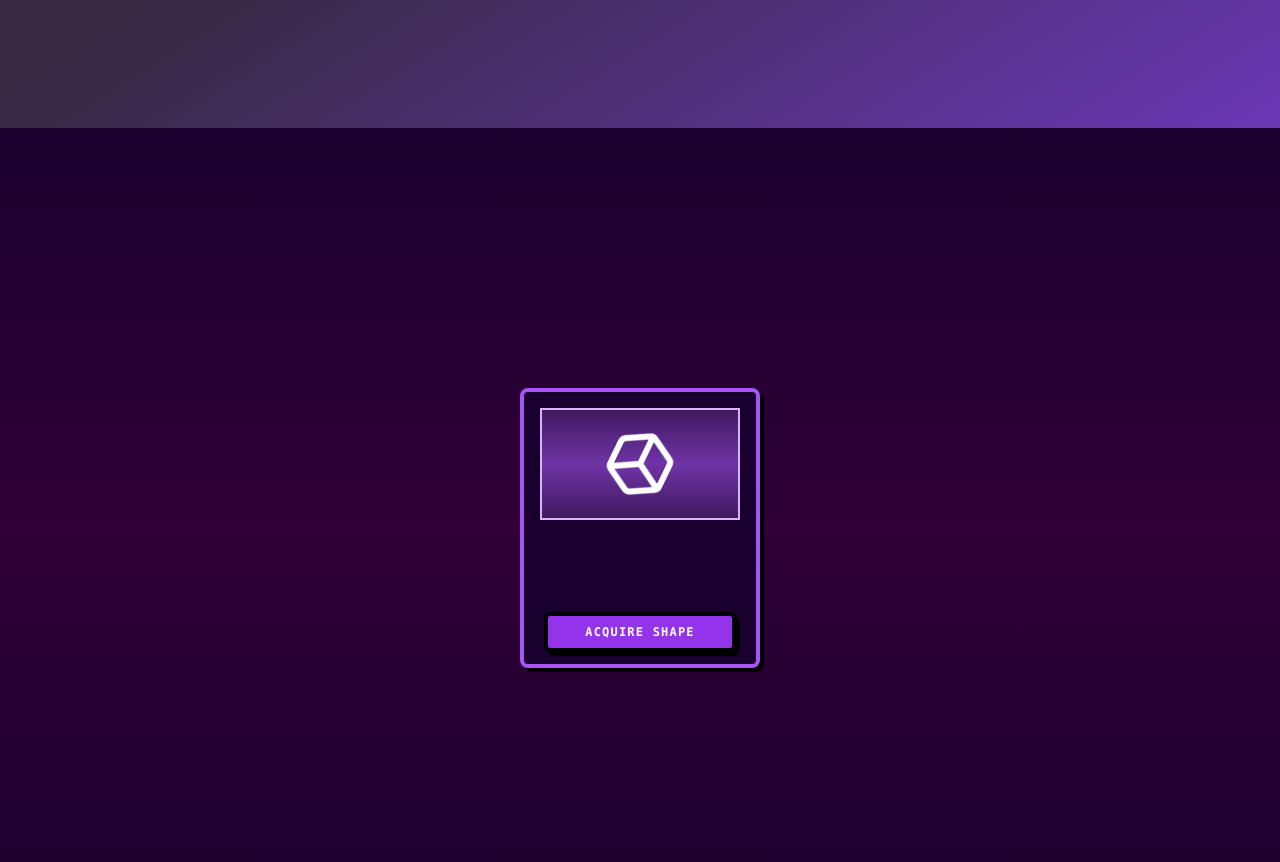
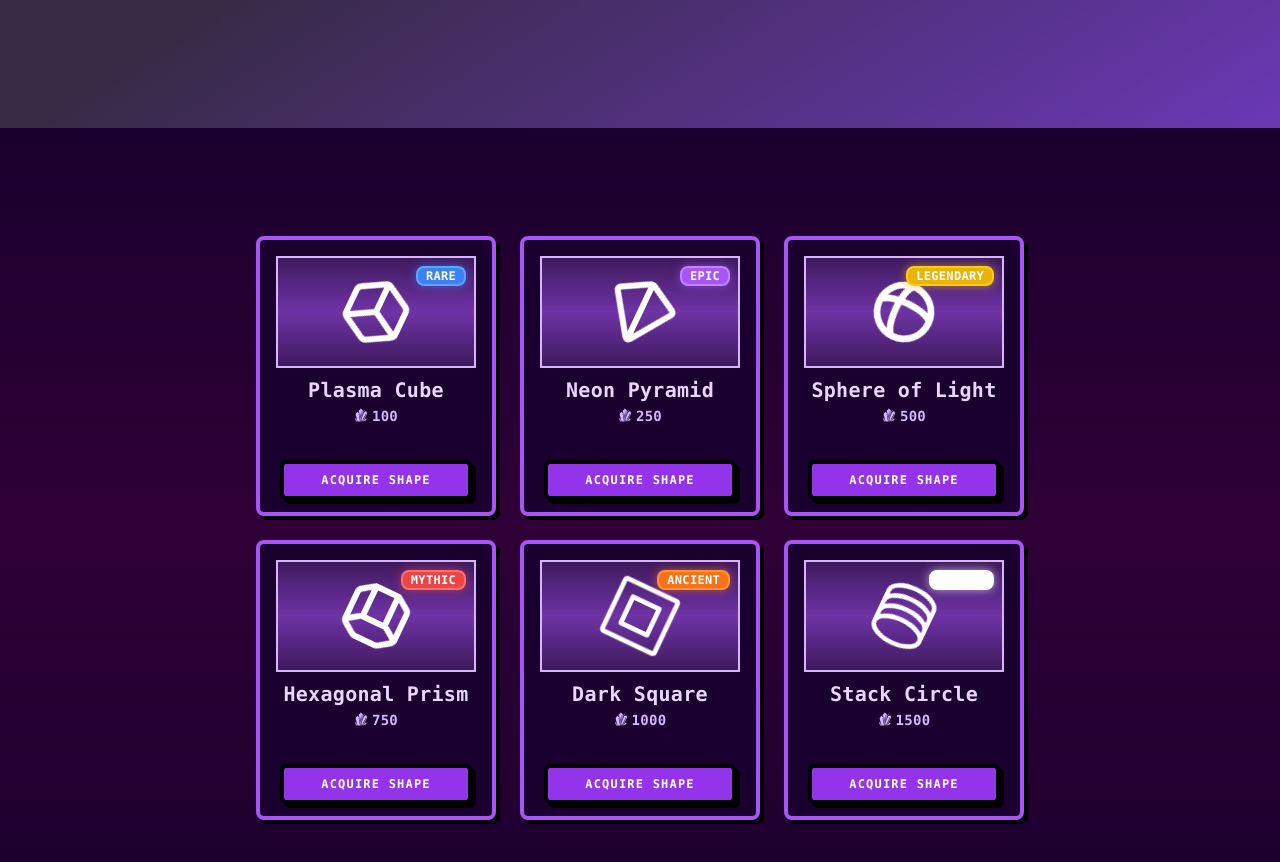
Before and after one commit to qtr-deagle/ShapeShop, a React (Vite) app: page / in a window 1280 px wide. Shown: the part 740-1602 px from the top of the page. Built offline with nearby package versions, Linux system fonts and the light colour scheme; data requests are answered from the project's data file.

Commit message:
implement ShapeListing UI and fetch shapes from JSON

```diff
--- a/package.json
+++ b/package.json
@@ -7,7 +7,8 @@
     "dev": "vite",
     "build": "vite build",
     "lint": "eslint .",
-    "preview": "vite preview"
+    "preview": "vite preview",
+    "server": "json-server --watch src/shapes.json --port 5000"
   },
   "dependencies": {
     "react": "^19.1.1",
@@ -25,6 +26,7 @@
     "eslint-plugin-react-hooks": "^5.2.0",
     "eslint-plugin-react-refresh": "^0.4.20",
     "globals": "^16.3.0",
+    "json-server": "^1.0.0-beta.3",
     "postcss": "^8.5.6",
     "tailwindcss": "^3.4.17",
     "vite": "^7.1.2"
--- a/src/App.jsx
+++ b/src/App.jsx
@@ -1,14 +1,15 @@
 import './App.css';
 import NavBar from './components/NavBar';
 import Hero from './components/Hero';
-import Card from './components/card';
+import ShapeListing from './components/shapeListing';
+import ShapeListings from './components/shapeListings';
 
 const App = () => {
   return (
     <>
       <NavBar />
       <Hero />
-      <Card />
+      <ShapeListings />
     </>
   );
 };
--- a/src/components/Card.jsx
+++ b/src/components/Card.jsx
@@ -1,18 +1,8 @@
-import { FiBox } from "react-icons/fi";
+import React from 'react'
 
-const Card = () => {
+const Card = ({ children }) => {
     return (
-        <div className="static flex flex-col items-center justify-center min-h-screen bg-gradient-to-b from-[#1a002e] via-[#300036] to-[#1a002e] p-4">
-            <div className="static card text-xs tracking-wide inline-flex items-center gap-2 rounded-md h-9 px-6 bg-purple-600 hover:bg-purple-800 font-bold font-mono">
-                <div className="w-full h-[120px] bg-gradient-to-b from-[#3f1a5e] via-[#a855f7]/60 to-[#3f1a5e] border-purple-300 border-2 text-white flex justify-center mb-32 items-center">
-                    <FiBox className="text-7xl rotating" />
-                </div>
-
-                <button className="absolute card-button text-white tracking-widest w-48 mb-4 bg-purple-600 hover:bg-purple-800 p-2 rounded-md border-2 border-black shadow-[0_0_15px_rgba(147,51,234,0.5)] mx-auto my-56">
-                    ACQUIRE SHAPE
-                </button>
-            </div>
-        </div>
+        <div>{children}</div>
     )
 }
 
--- a/src/components/Hero.jsx
+++ b/src/components/Hero.jsx
@@ -2,14 +2,14 @@ import React from 'react';
 
 const Hero = () => {
     return (
-        <section className="min-h-screen flex items-center justify-center bg-gradient-to-br from-[#3c3642] via-[#372a44] to-[#6a38b5] text-white">
+        <main className="min-h-screen flex items-center justify-center bg-gradient-to-br from-[#3c3642] via-[#372a44] to-[#6a38b5] text-white">
             <div className="absolute bottom-24 left-6 z-10">
                 <h2 className="text-3xl md:text-7xl font-extrabold text-white leading-tight tracking-wide">
                     Modular Motion<br />
                     <span className='text-purple-300'>Cosmic Precision</span>
                 </h2>
             </div>
-        </section>
+        </main>
     );
 };
 
--- a/src/components/NavBar.jsx
+++ b/src/components/NavBar.jsx
@@ -26,7 +26,7 @@ const NavBar = () => {
             </div>
 
             <div className="flex items-center gap-4">
-                <div className="h-1 mt-1 py-4 tracking-w    ide inline-flex items-center justify-center bg-[#1a002e] p-4 border-2 border-purple-500 shadow-[0_0_15px_rgba(147,51,234,0.5)] w-fit mx-auto">
+                <div className="h-1 mt-1 py-4 inline-flex items-center justify-center bg-[#1a002e] p-4 border-2 border-purple-500 shadow-[0_0_15px_rgba(147,51,234,0.5)] w-fit mx-auto">
                     <GiCrystalGrowth className="text-blue-300 text-sm mr-2" />
                     <span className="flex text-purple-300 font-bold text-xs tracking-wide">
                         CRYSTALS: <span className="text-purple-400 ml-2">0</span>
--- /dev/null
+++ b/src/components/ShapeListing.jsx
@@ -0,0 +1,53 @@
+import { GiCrystalGrowth } from "react-icons/gi";
+import { FiBox } from "react-icons/fi";
+import { LuPyramid } from "react-icons/lu";
+import { PiSphereBold } from "react-icons/pi";
+import { TbHexagonalPrism } from "react-icons/tb";
+import { RxBoxModel } from "react-icons/rx";
+import { HiOutlineCircleStack } from "react-icons/hi2";
+
+const rarityColors = {
+    RARE: "bg-blue-500 border-blue-400 shadow-[0_0_10px_rgba(59,130,246,0.6)]",
+    EPIC: "bg-purple-500 border-purple-400 shadow-[0_0_10px_rgba(168,85,247,0.6)]",
+    LEGENDARY: "bg-yellow-500 border-yellow-400 shadow-[0_0_10px_rgba(234,179,8,0.6)]",
+    MYTHIC: "bg-red-500 border-red-400 shadow-[0_0_10px_rgba(239,68,68,0.6)]",
+    ANCIENT: "bg-orange-500 border-orange-400 shadow-[0_0_10px_rgba(249,115,22,0.6)]",
+    DIVINE: "bg-white text-black border-white shadow-[0_0_10px_rgba(255,255,255,0.6)]"
+};
+
+const shapeIcons = {
+    "Plasma Cube": <FiBox className="text-7xl rotating" />,
+    "Neon Pyramid": <LuPyramid className="text-7xl rotating" />,
+    "Sphere of Light": <PiSphereBold className="text-7xl rotating" />,
+    "Hexagonal Prism": <TbHexagonalPrism className="text-7xl rotating" />,
+    "Dark Square": <RxBoxModel className="text-7xl rotating" />,
+    "Stack Circle": <HiOutlineCircleStack className="text-7xl rotating" />
+};
+
+const ShapeListing = ({ shape }) => {
+    return (
+        <div className="card text-xs tracking-wide inline-flex items-center gap-2 rounded-md h-9 px-6 bg-purple-600 hover:bg-purple-900 font-bold font-mono">
+            <div className="relative w-full h-[120px] bg-gradient-to-b from-[#3f1a5e] via-[#a855f7]/60 to-[#3f1a5e] border-purple-300 border-2 text-white flex justify-center mb-32 items-center">
+                {shapeIcons[shape.name]}
+                <div className={`absolute rounded-lg px-1 h-5 top-2 right-2 border-2 text-white font-mono ${rarityColors[shape.rarity]}`}>
+                    <span className="text-xs px-1">{shape.rarity}</span>
+                </div>
+            </div>
+
+            <h3 className="absolute text-xl font-bold text-purple-200 mb-2 text-center font-mono mt-9 max-w-48 max-h-8">
+                {shape.name}
+            </h3>
+
+            <div className="absolute inline-flex gap-1 text-sm text-purple-300 mt-20 text-center font-mono max-w-48 max-h-8">
+                <GiCrystalGrowth className="text-sm mt-0.5" />
+                {shape.price}
+            </div>
+
+            <button className="absolute card-button text-white tracking-widest w-48 mb-4 bg-purple-600 hover:bg-purple-800 p-2 rounded-md border-2 border-black mx-auto my-56">
+                ACQUIRE SHAPE
+            </button>
+        </div>
+    )
+}
+
+export default ShapeListing;
--- /dev/null
+++ b/src/components/ShapeListings.jsx
@@ -0,0 +1,39 @@
+import { useState, useEffect } from 'react'
+import ShapeListing from './shapeListing'
+import React from 'react'
+
+const ShapeListings = () => {
+  const [shapes, setShapes] = useState([]);
+  const [loading, setLoading] = useState(true);
+  const [error, setError] = useState(null);
+
+  useEffect(() => {
+    const fetchShapes = async () => {
+      try {
+        const res = await fetch('http://localhost:5000/shapes');
+        const data = await res.json();
+        setShapes(data);
+      } catch (err) {
+        setError(err.message);
+      } finally {
+        setLoading(false);
+      }
+    };
+
+    fetchShapes();
+  }, []);
+
+  return (
+    <section className="flex flex-col items-center justify-center min-h-screen bg-gradient-to-b from-[#1a002e] via-[#300036] to-[#1a002e] p-4">
+      {loading && <p className="text-white">Loading shapes...</p>}
+      {error && <p className="text-red-500">Error: {error}</p>}
+      <div className="grid grid-cols-1 md:grid-cols-3 gap-6">
+        {shapes.map((shape) => (
+          <ShapeListing key={shape.id} shape={shape} />
+        ))}
+      </div>
+    </section>
+  )
+}
+
+export default ShapeListings
--- /dev/null
+++ b/src/shapes.json
@@ -0,0 +1,40 @@
+{
+    "shapes": [
+        {
+            "id": "1",
+            "name": "Plasma Cube",
+            "price": "100",
+            "rarity": "RARE"
+        },
+        {
+            "id": "2",
+            "name": "Neon Pyramid",
+            "price": "250",
+            "rarity": "EPIC"
+        },
+        {
+            "id": "3",
+            "name": "Sphere of Light",
+            "price": "500",
+            "rarity": "LEGENDARY"
+        },
+        {
+            "id": "4",
+            "name": "Hexagonal Prism",
+            "price": "750",
+            "rarity": "MYTHIC"
+        },
+        {
+            "id": "5",
+            "name": "Dark Square",
+            "price": "1000",
+            "rarity": "ANCIENT"
+        },
+        {
+            "id": "6",
+            "name": "Stack Circle",
+            "price": "1500",
+            "rarity": "DIVINE"
+        }
+    ]
+}
```
Also changed, not shown: src/components/cardListing.jsx (deleted), 1 other file (tests, documents, lock files or other folders).
